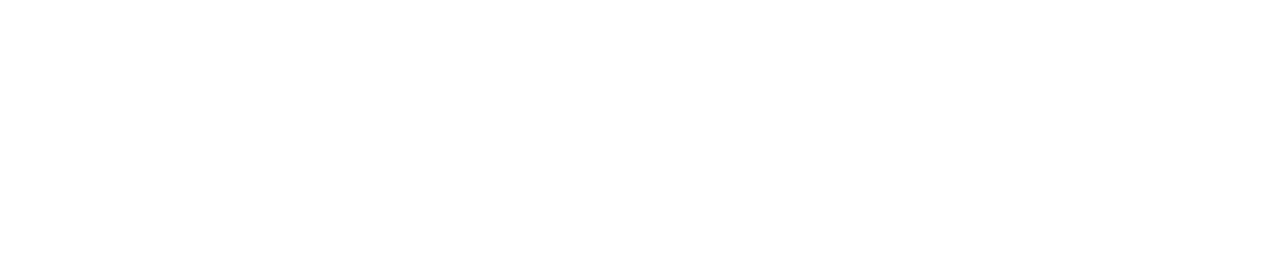
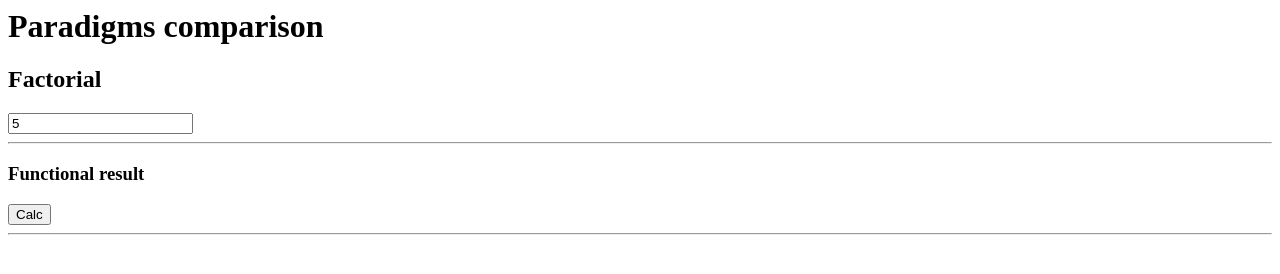
Before and after one commit to Ellen-Vitoria/js-damfek, a website: page index.html in a window 1280 px wide. Drawn offline with Linux system fonts and the light colour scheme.

Commit message:
1 file modified

```diff
--- a/index.html
+++ b/index.html
@@ -1 +1,12 @@
-<div id="app"></div>
+<html lang="en">
+  <body>
+    <h1>Paradigms comparison</h1>
+    <h2>Factorial</h2>
+    <input type="number" id="input-n" value="5">
+    <hr />
+    <h3>Functional result</h3>
+    <button id="func-btn">Calc</button>
+    <span id="func-sum-result"></span>
+    <hr />
+  </body>
+</html>
```
